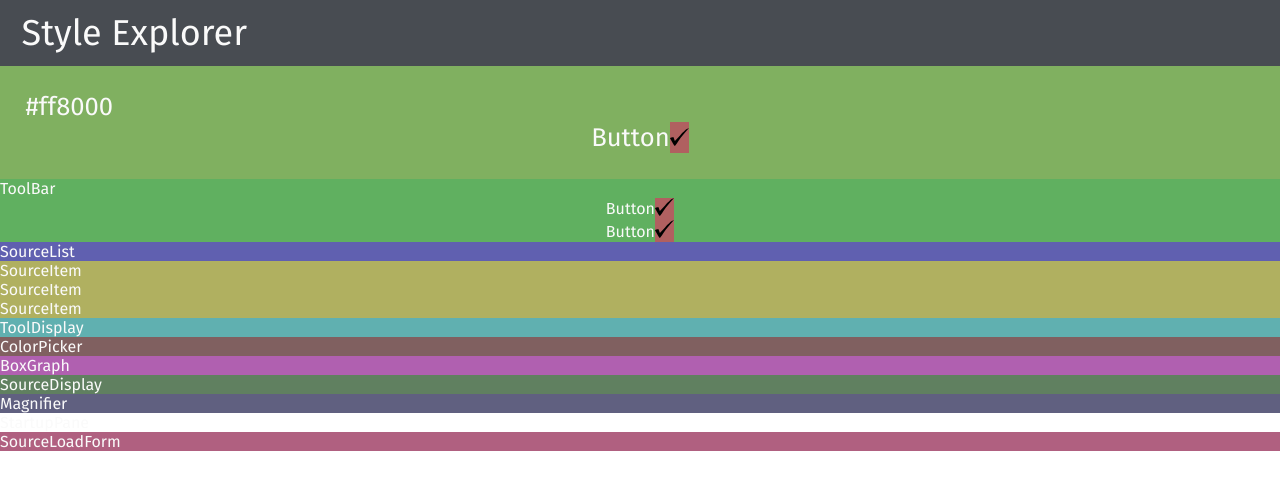
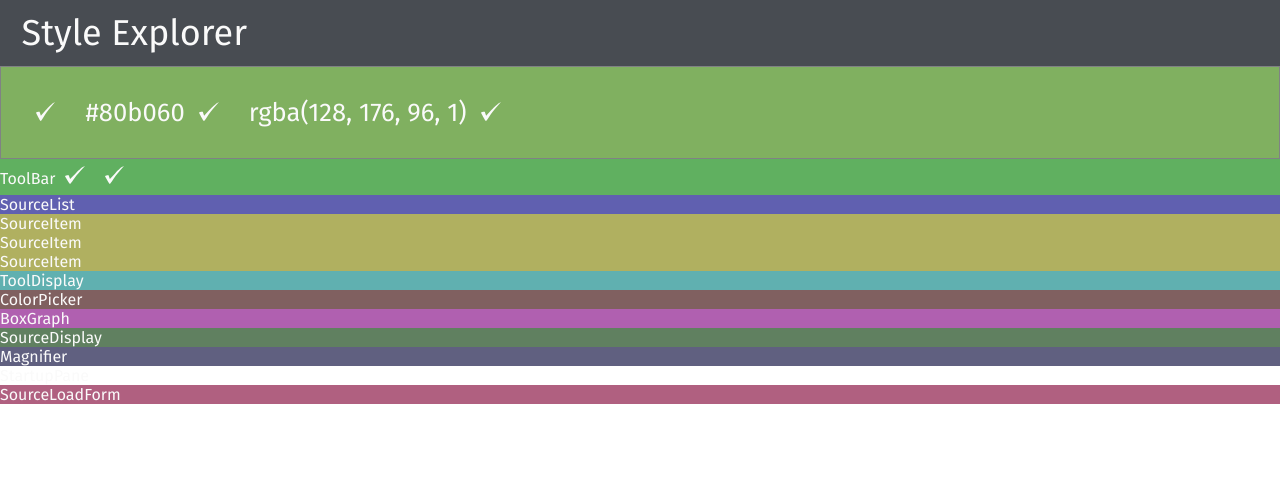
Before and after one commit to philrmass/style-explorer, a React app: page / in a window 1280 px wide. Shown: the top 490 px of the page. Built offline with nearby package versions, Linux system fonts and the light colour scheme.

Commit message:
update icon and button styles

```diff
--- a/src/components/Button.css
+++ b/src/components/Button.css
@@ -1,15 +1,10 @@
 .button {
-  display: flex;
-  justify-content: center;
-  align-items: center;
   box-sizing: border-box;
-  /*
   padding: 0.1em 0.3em;
+  border: 2px solid transparent;
   border-radius: 3px;
-  margin: 0.1em;
-  background-color: #8060b0;
+  margin: 0.2em;
   color: var(--current-contrast-color);
-  */
 }
 
 .button:hover,
--- a/src/components/Button.jsx
+++ b/src/components/Button.jsx
@@ -4,10 +4,9 @@ import styles from './Button.css';
 
 function Button({children}) {
   return (
-    <div className={styles.button}>
-      <span>Button</span>
+    <button className={styles.button}>
       {children}
-    </div>
+    </button>
   );
 }
 
--- a/src/components/ColorBar.css
+++ b/src/components/ColorBar.css
@@ -1,5 +1,14 @@
 .colorBar {
-  padding: 1.0em;
+  display: flex;
+  padding: 0.8em;
+  border: 1px solid var(--border-color);
   background-color: #80b060;
   font-size: 1.6em;
 }
+
+.colorItem {
+  display: flex;
+  justify-content: center;
+  align-items: center;
+  margin-right: 0.6em;
+}
--- a/src/components/ColorBar.jsx
+++ b/src/components/ColorBar.jsx
@@ -7,11 +7,26 @@ import styles from './ColorBar.css';
 function ColorBar() {
   return (
     <div className={styles.colorBar}>
-      <span>#ff8000</span>
-      <Button>
-        <Icon
-          source={copyIcon} />
-      </Button>
+      <div className={styles.colorItem}>
+        <Button>
+          <Icon
+            source={copyIcon} />
+        </Button>
+      </div>
+      <div className={styles.colorItem}>
+        <span>#80b060</span>
+        <Button>
+          <Icon
+            source={copyIcon} />
+        </Button>
+      </div>
+      <div>
+        <span>rgba(128, 176, 96, 1)</span>
+        <Button>
+          <Icon
+            source={copyIcon} />
+        </Button>
+      </div>
     </div>
   );
 }
--- a/src/components/Icon.css
+++ b/src/components/Icon.css
@@ -1,3 +1,2 @@
 .icon {
-  background-color: #b06060;
 }
--- a/src/index.css
+++ b/src/index.css
@@ -1,4 +1,5 @@
 :root {
+  --border-color: #808284;
   --nav-bar-color: #484c52;
   --dark-text-color: #404040;
   --light-text-color: #fafafa;
```
Also changed, not shown: src/assets/images/checkMark.svg, 1 other file (tests, documents, lock files or other folders).
